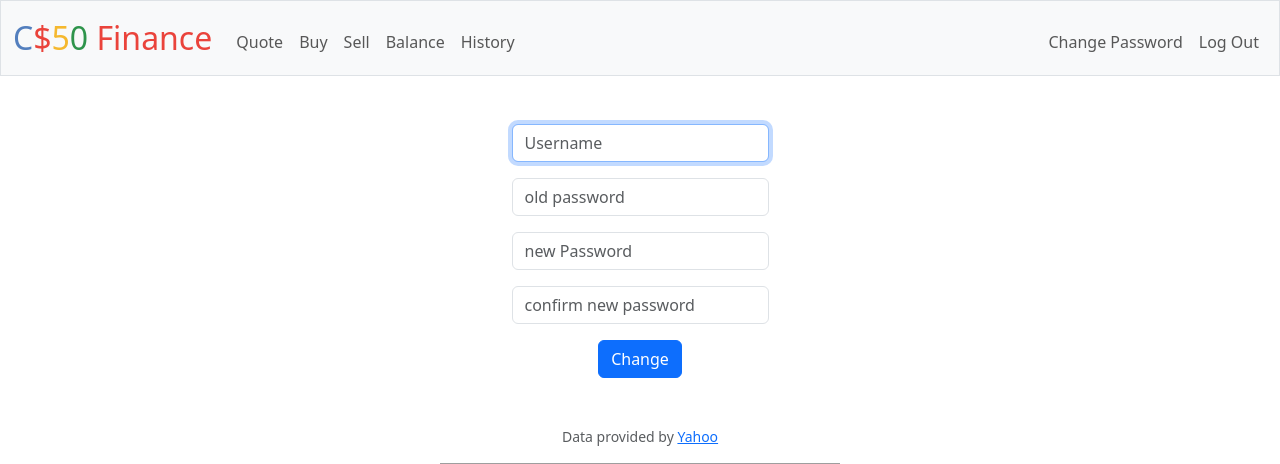
After one commit to abdullah72005/Stock_Trading, a Flask app: page /password in a window 1280 px wide. The commit adds this page. Shown: the top 464 px of the page. Run offline with Flask 3, Linux system fonts and the light colour scheme; the visitor is signed in with stand-in values (Sample User, id 1); some libraries are stand-ins or nearby versions; grey boxes are pictures that could not be loaded.

Commit message:
change password function added

```diff
--- a/app.py
+++ b/app.py
@@ -337,3 +337,46 @@ def balance():
     # if method is get render html page
     else:
         return render_template("balance.html", balance=usd(userBalance))
+
+@app.route("/password", methods=["GET", "POST"])
+@login_required
+def password():
+    if request.method == "POST":
+
+        username = request.form.get("username")
+
+        rows = db.execute("SELECT * FROM users WHERE username = ?", username)
+
+        if len(rows) < 1:
+            return ("input a vaild username")
+
+        if username != (db.execute("SELECT username FROM users WHERE id = ?", session['user_id'])[0]['username']):
+            return render_template("error.html",error = "username doesn't match")
+
+        old_password = request.form.get("old_password")
+
+        if  rows[0]["password"]  != old_password:
+            return render_template("error.html",error ="password doesn't match")
+
+        new_password = request.form.get("new_password")
+
+        if not new_password:
+            return render_template("error.html",error ="empty new password")
+
+        confirm = request.form.get("confirm")
+
+        if not confirm:
+            return render_template("error.html",error ="empty confirm")
+
+        if new_password != confirm:
+            return render_template("error.html",error ="new password doesn't match confirmation")
+
+        if new_password == old_password:
+            return render_template("error.html",error ="new password can't be the same as the old one")
+
+        db.execute("UPDATE users SET password = (?) WHERE username = (?)", new_password, username)
+
+        return redirect("/")
+
+    else:
+        return render_template("password.html")
--- a/templates/layout.html
+++ b/templates/layout.html
@@ -38,6 +38,7 @@
                             <li class="nav-item"><a class="nav-link" href="/history">History</a></li>
                         </ul>
                         <ul class="navbar-nav ms-auto mt-2">
+                            <li class="nav-item"><a class="nav-link" href="/password">Change Password</a></li>
                             <li class="nav-item"><a class="nav-link" href="/logout">Log Out</a></li>
                         </ul>
                     {% else %}
--- /dev/null
+++ b/templates/password.html
@@ -0,0 +1,19 @@
+{% extends "layout.html" %}
+
+{% block main %}
+    <form action="/password" method="post">
+        <div class="mb-3">
+            <input autocomplete="off" autofocus class="form-control mx-auto w-auto" name="username" placeholder="Username" type="text">
+        </div>
+        <div class="mb-3">
+            <input class="form-control mx-auto w-auto" name="old_password" placeholder="old password" type="password">
+        </div>
+        <div class="mb-3">
+            <input class="form-control mx-auto w-auto" name="new_password" placeholder="new Password" type="password">
+        </div>
+        <div class="mb-3">
+            <input class="form-control mx-auto w-auto" name="confirm" placeholder="confirm new password" type="password">
+        </div>
+        <button class="btn btn-primary" type="submit">Change</button>
+    </form>
+{% endblock %}
```
